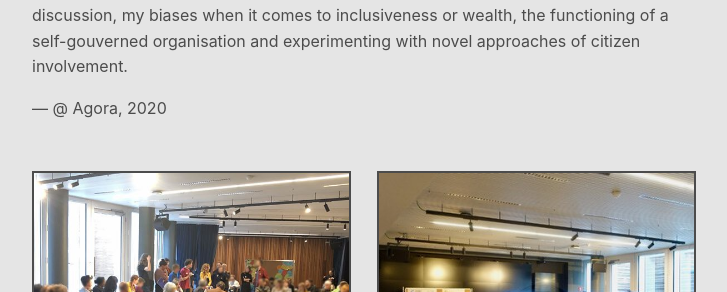
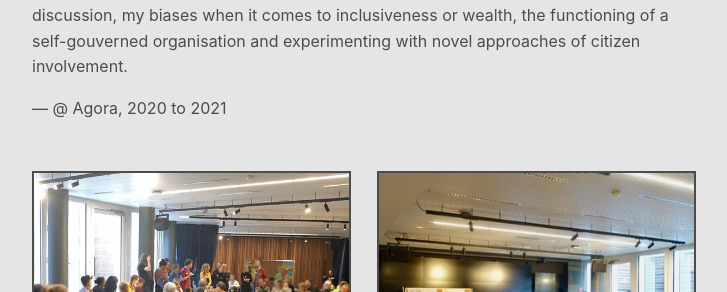
Before and after one commit to mclaeysb/mclaeysb.github.com, a Jekyll site: the page built from _projects/agora.md, in a window 1280 px wide. Shown: the part 901-1193 px from the top of the page, without its empty margins (278-1005 px from the left). Built offline with Jekyll 4.4.1, drawn with Linux system fonts in a browser that asks for light colours.

Commit message:
Specify Agora start and end date

```diff
--- a/_projects/agora.md
+++ b/_projects/agora.md
@@ -1,7 +1,8 @@
 ---
 layout: project
 categories: [collective]
-date: 2020-01-01
+date_start: 2020-01-01
+date: 2021-01-01
 title: Agora
 tagline: Facilitating a Citizen Assembly in Brussels
 organisation: Agora
```
